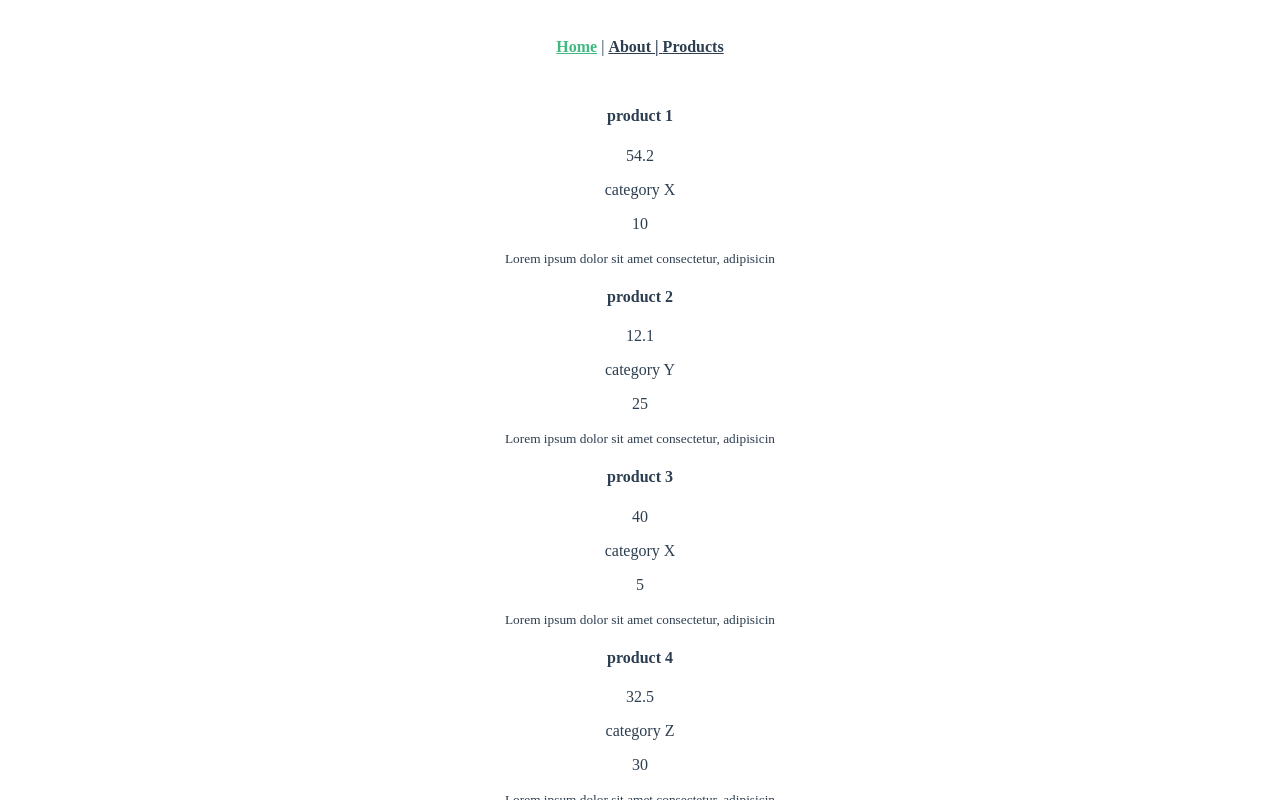
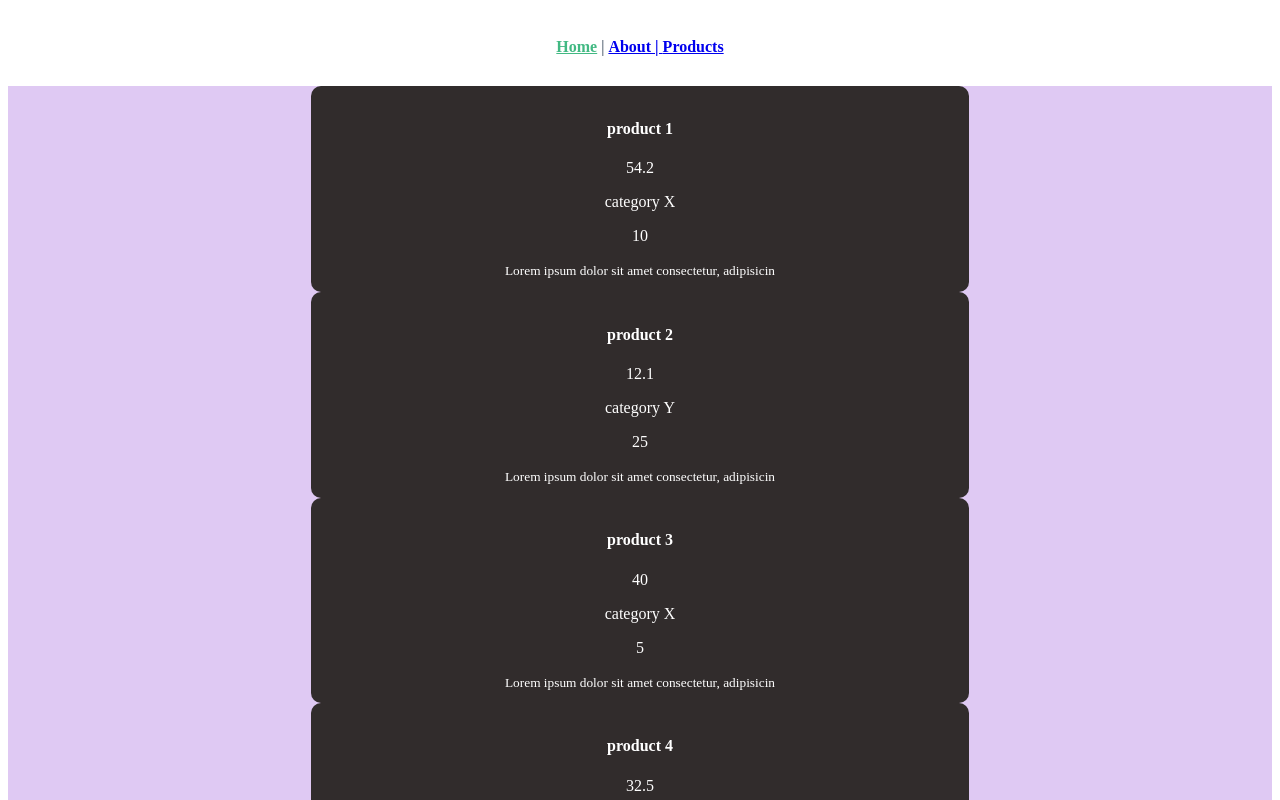
Before and after one commit to negarMiralaie/shopping-cart-vuex, a Vue app in the folder shopping-cart-1/: page / in a window 1280 px wide. Shown: the top 800 px of the page. Built offline with nearby package versions, Linux system fonts and the light colour scheme.

Commit message:
added rtyled to product cards

```diff
--- a/shopping-cart-1/src/App.vue
+++ b/shopping-cart-1/src/App.vue
@@ -19,7 +19,6 @@
 
 #nav a {
   font-weight: bold;
-  color: #2c3e50;
 }
 
 #nav a.router-link-exact-active {
--- a/shopping-cart-1/src/views/products/ProductsPage.vue
+++ b/shopping-cart-1/src/views/products/ProductsPage.vue
@@ -1,7 +1,7 @@
 <template>
 <!-- <h2>Products:</h2> -->
   <section>
-    <section v-for="product in productsList" :key="product.id">
+    <section v-for="product in productsList" :key="product.id" class="products">
       <productCard :product="product"/>
     </section>
   </section>
@@ -32,3 +32,17 @@ export default {
       ])},
 };
 </script>
+
+<style>
+    .products{
+        display: flex;
+        flex-direction: column;
+        justify-content: center;
+        align-items: center;
+        /* gap:100px;
+        column-gap: 100px;
+        row-gap: 100px; */
+        background-color:rgb(223, 201, 243);
+        color: white;
+    }
+</style>
--- a/shopping-cart-1/src/views/products/productCard.vue
+++ b/shopping-cart-1/src/views/products/productCard.vue
@@ -1,27 +1,33 @@
 <template>
-    <h4>{{product.name}}</h4>
-    <p>{{product.price}}</p>
-    <p>{{product.category}}</p>
-    <p>{{product.quantity}}</p>
-    <!-- <small>{{product.description}}</small> -->
-    <small>{{shortDescription(product)}}</small>
+  <section>
+    <h4>{{ product.name }}</h4>
+    <p>{{ product.price }}</p>
+    <p>{{ product.category }}</p>
+    <p>{{ product.quantity }}</p>
+    <small>{{ shortDescription(product) }}</small>
+  </section>
 </template>
 
-
 <script>
-import {mapGetters} from 'vuex'
+import { mapGetters } from "vuex";
 
 export default {
-    name: "productCard",
-    props:['product'],
-    computed:{
-        // shortDescription(){
-        //     return this.$store.getters.shortDescription
-        // }
-        ...mapGetters([
-            'shortDescription'
-        ]),
+  name: "productCard",
+  props: ["product"],
+  computed: {
+    // shortDescription(){
+    //     return this.$store.getters.shortDescription
+    // }
+    ...mapGetters(["shortDescription"]),
+  },
+};
+</script>
+
+<style scoped>
+    section{
+        background-color:rgb(49, 44, 44);
+        border-radius:10px;
+        width: 50%;
+        padding: 1%;
     }
-
-}
-</script>
+</style>
```
